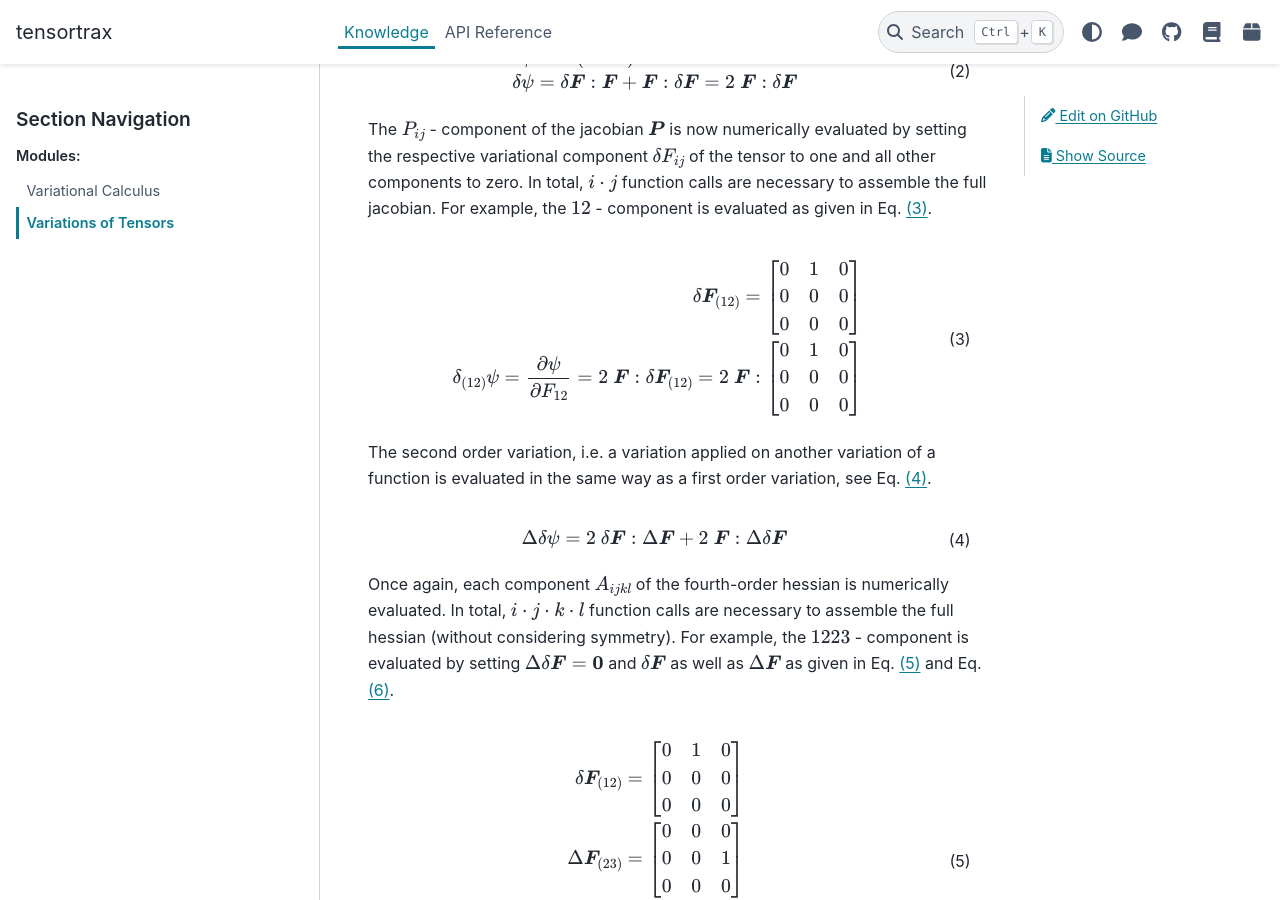
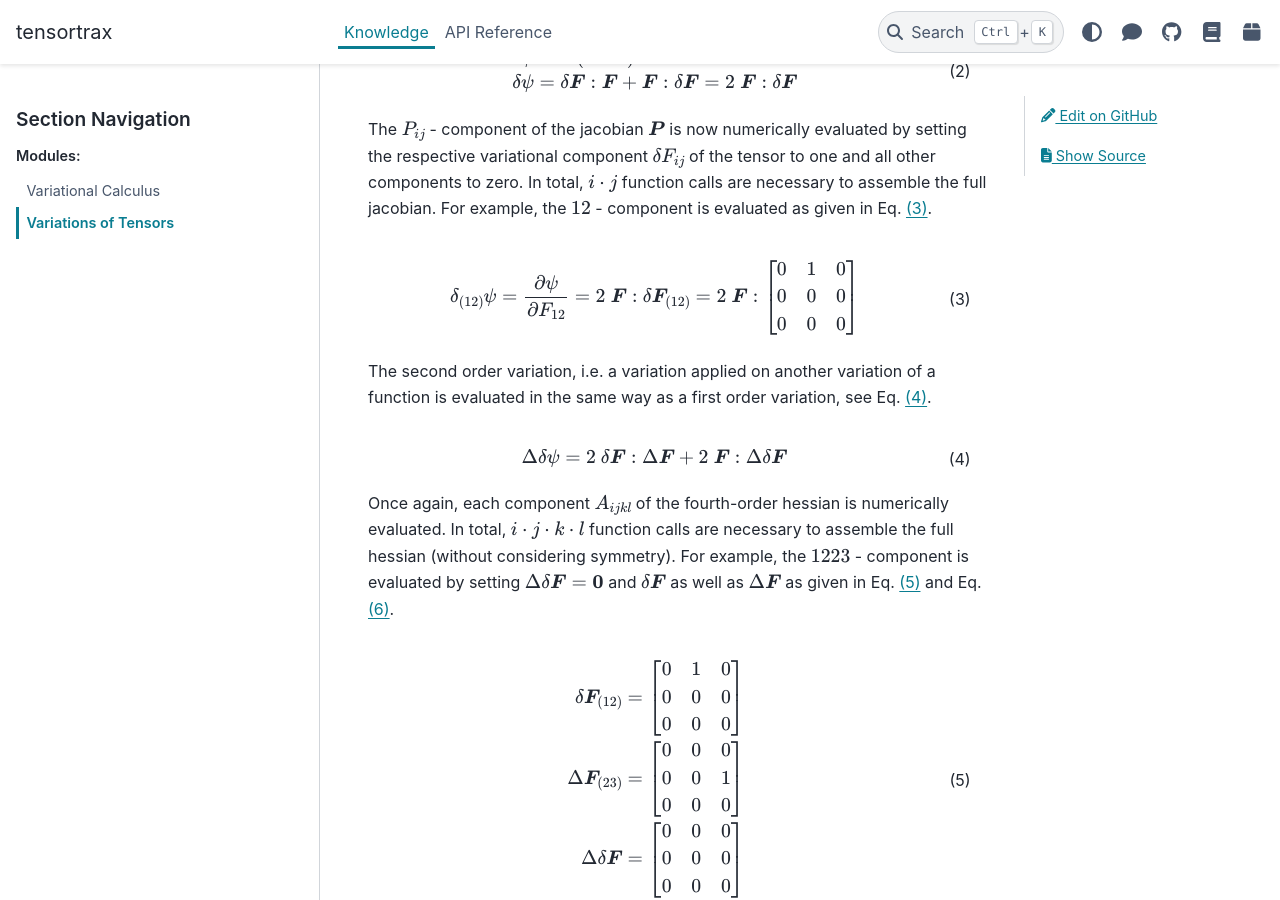
Before and after one commit to adtzlr/tensortrax, a Sphinx documentation site: the page built from docs/knowledge/tensor.rst, in a window 1280 px wide and 900 px high, scrolled down 441 px. Built offline with Sphinx 7.4.7 and the PyData theme 0.15.4, drawn with Linux system fonts in a browser that asks for light colours; pages that are not in the unit, such as notebooks, are missing from menus.

Commit message:
Update tensor.rst

```diff
--- a/docs/knowledge/tensor.rst
+++ b/docs/knowledge/tensor.rst
@@ -26,9 +26,7 @@ The :math:`P_{ij}` - component of the jacobian :math:`\boldsymbol{P}` is now num
 .. math::
    :label: variation-tensor-component
 
-   \delta \boldsymbol{F}_{(12)} &= \begin{bmatrix} 0 & 1 & 0 \\ 0 & 0 & 0 \\ 0 & 0 & 0 \end{bmatrix}
-
-   \delta_{(12)} \psi &= \frac{\partial \psi}{\partial F_{12}} &= 2 \ \boldsymbol{F} : \delta \boldsymbol{F}_{(12)} = 2 \ \boldsymbol{F} : \begin{bmatrix} 0 & 1 & 0 \\ 0 & 0 & 0 \\ 0 & 0 & 0 \end{bmatrix}
+   \delta_{(12)} \psi = \frac{\partial \psi}{\partial F_{12}} &= 2 \ \boldsymbol{F} : \delta \boldsymbol{F}_{(12)} = 2 \ \boldsymbol{F} : \begin{bmatrix} 0 & 1 & 0 \\ 0 & 0 & 0 \\ 0 & 0 & 0 \end{bmatrix}
 
 The second order variation, i.e. a variation applied on another variation of a function is evaluated in the same way as a first order variation, see Eq. :eq:`variation-tensor-second`.
 
```
